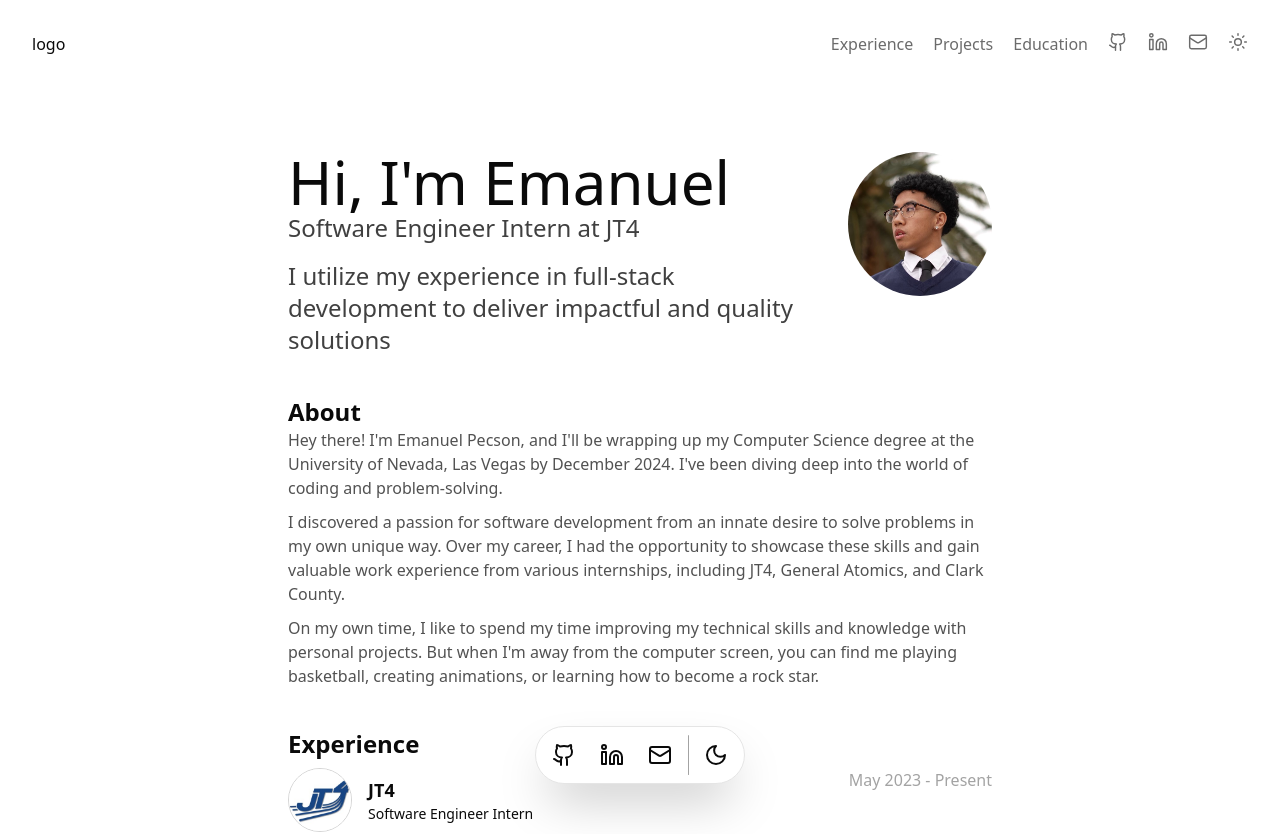
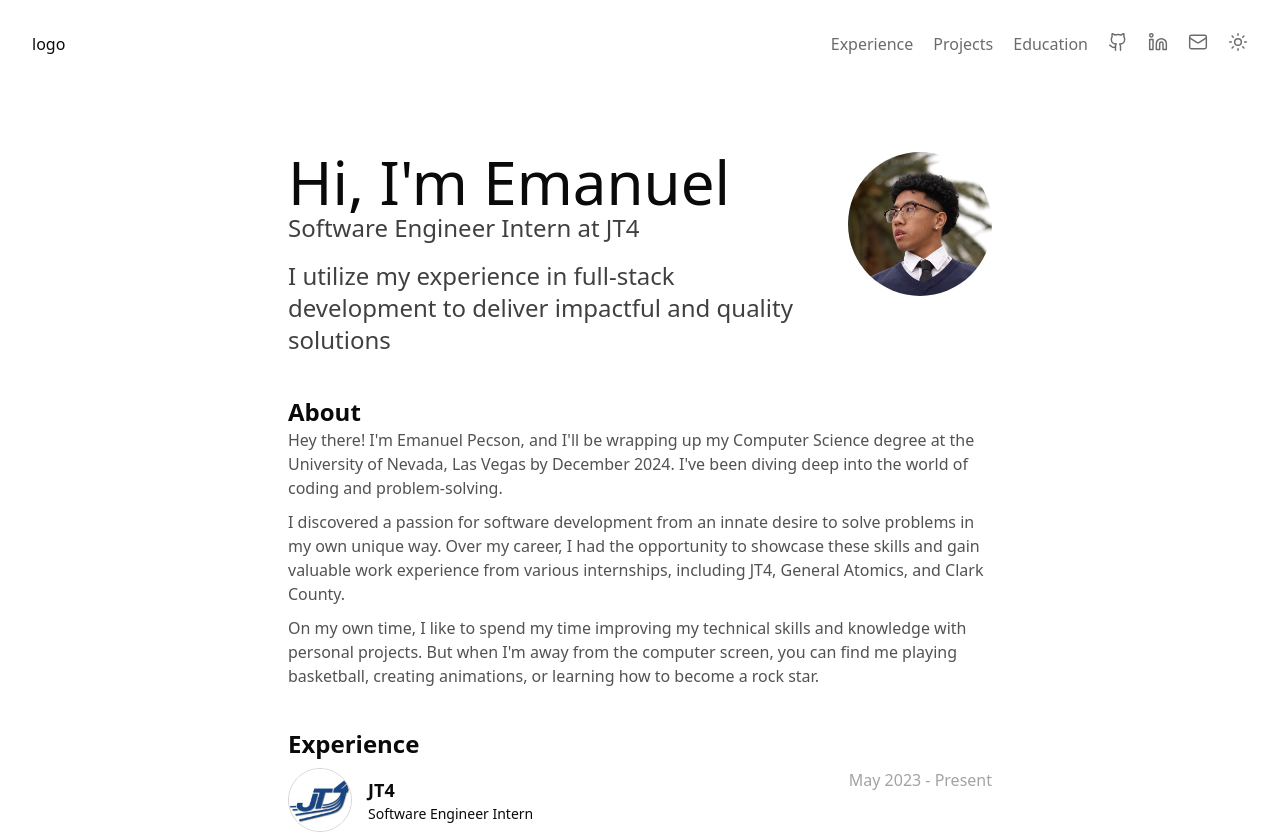
Before and after one commit to emanpecson/portfolio, a Next.js app: page / in a window 1280 px wide. Shown: the top 834 px of the page. Built offline with nearby package versions, Linux system fonts and the light colour scheme.

Commit message:
chore: :fire: remove floating-dock

```diff
--- a/src/app/page.tsx
+++ b/src/app/page.tsx
@@ -1,4 +1,3 @@
-import FloatingDock from '@/components/FloatingDock';
 import About from '@/components/section/About';
 import Education from '@/components/section/Education';
 import Experience from '@/components/section/Experience';
@@ -9,7 +8,6 @@ import Skills from '@/components/section/Skills';
 export default function Home() {
   return (
     <div className="flex justify-center sm:py-24 py-16 px-4">
-      <FloatingDock />
       <div className="max-w-[44rem] w-full space-y-10">
         <Intro />
         <About />
--- a/src/components/FloatingDock.tsx
+++ /dev/null
@@ -1,52 +0,0 @@
-import { Dock, DockIcon } from '@/components/magicui/dock';
-import { GithubIcon, LinkedinIcon, MailIcon } from 'lucide-react';
-import Link from 'next/link';
-import { ThemeToggle } from './ThemeToggle';
-import { Tooltip, TooltipContent, TooltipProvider, TooltipTrigger } from './ui/tooltip';
-
-export default function FloatingDock() {
-  return (
-    <TooltipProvider delayDuration={0}>
-      <Dock
-        className="fixed bottom-4 rounded-full shadow-2xl border-[1.5px] border-neutral-200 dark:border-neutral-800 dark:bg-neutral-900 z-30 bg-white"
-        direction="middle"
-        magnification={50}
-      >
-        <DockIcon className="dark:hover:bg-neutral-800 hover:bg-neutral-200/50">
-          <Tooltip>
-            <TooltipTrigger asChild className="w-full h-full flex justify-center place-items-center">
-              <Link rel="noopener noreferrer" target="_blank" href="https://github.com/emanpecson">
-                <GithubIcon />
-              </Link>
-            </TooltipTrigger>
-            <TooltipContent>GitHub</TooltipContent>
-          </Tooltip>
-        </DockIcon>
-        <DockIcon className="dark:hover:bg-neutral-800 hover:bg-neutral-200/50">
-          <Tooltip>
-            <TooltipTrigger asChild className="w-full h-full flex justify-center place-items-center">
-              <Link rel="noopener noreferrer" target="_blank" href="https://linkedin.com/in/emanuel-pecson">
-                <LinkedinIcon />
-              </Link>
-            </TooltipTrigger>
-            <TooltipContent>LinkedIn</TooltipContent>
-          </Tooltip>
-        </DockIcon>
-        <DockIcon className="dark:hover:bg-neutral-800 hover:bg-neutral-200/50">
-          <Tooltip>
-            <TooltipTrigger asChild className="w-full h-full flex justify-center place-items-center">
-              <Link href="mailto:emanpecson@gmail.com">
-                <MailIcon />
-              </Link>
-            </TooltipTrigger>
-            <TooltipContent>Email</TooltipContent>
-          </Tooltip>
-        </DockIcon>
-        <div className="h-full w-[0.5px] dark:bg-neutral-700 bg-neutral-400 rounded-full" />
-        <DockIcon className="dark:hover:bg-neutral-800 hover:bg-neutral-200/50">
-          <ThemeToggle />
-        </DockIcon>
-      </Dock>
-    </TooltipProvider>
-  );
-}
```
